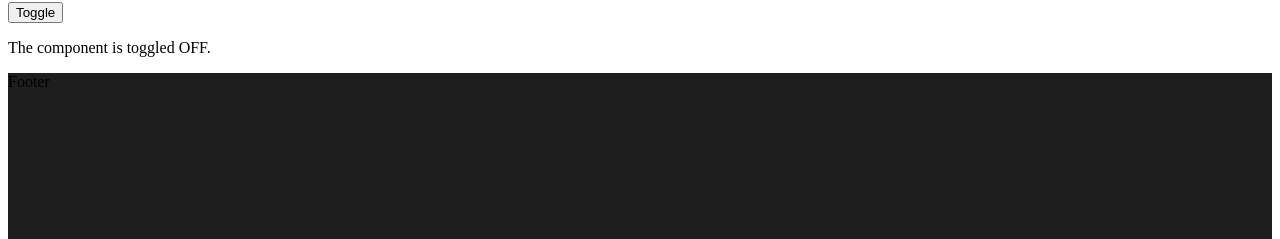
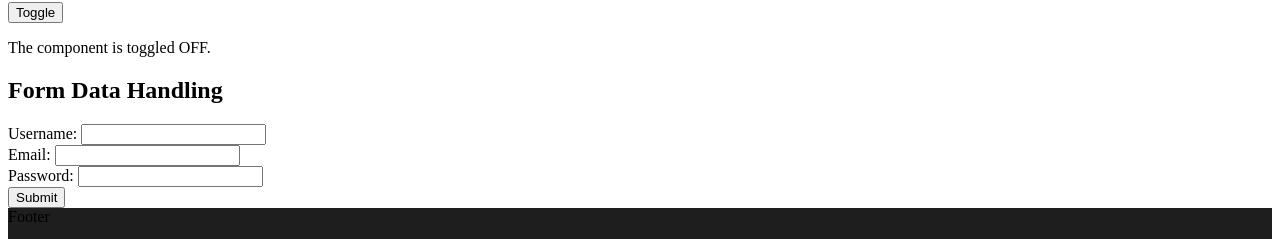
Before and after one commit to Front-End-Development1/reactjs-2nd-round, a React (Create React App) app: page / in a window 1280 px wide. Shown: the part 713-952 px from the top of the page. Built offline with nearby package versions, Linux system fonts and the light colour scheme; no server answers.

Commit message:
working on form data handling

```diff
--- a/src/components/Home.jsx
+++ b/src/components/Home.jsx
@@ -7,6 +7,7 @@ import APIs from "../CallAPI/APIs"
 import EffectHook from "../Hooks/EffectHook"
 import RefHook from "../Hooks/RefHook"
 import StateHook from "../Hooks/StateHook"
+import FormData from "../formDataHandling/FormData"
 
 //import Redux from "../stateManagement/Redux/Redux"
 
@@ -21,6 +22,7 @@ const Home = () => {
       <EffectHook />
       <RefHook />
       <StateHook />
+      <FormData />
       </MyProvider>
     </>
   )
--- /dev/null
+++ b/src/formDataHandling/FormData.jsx
@@ -0,0 +1,45 @@
+import React, { useState } from 'react';
+
+function FormData() {
+    const [formData, setFormData] = useState({
+        username: '',
+        email: '',
+        password: '',
+});
+
+const handleInputChange = (e) => {
+    const {name, value } = e.target;
+    setFormData({
+        ...formData,
+        [name]: value,
+    });
+};
+
+const handleSubmit = (e) => {
+    e.preventDefault();
+    console.log('Form submitted:');
+};
+
+return (
+    <div>
+        <h2>Form Data Handling</h2>
+        <firm onSubmit={handleSubmit}>
+            <label>
+                Username: <input type='text' name='username' value={formData.username} />
+            </label>
+            <br />
+            <label>
+               Email: <input type='email' name='email' value={formData.email} onChange={handleInputChange} />
+            </label>
+            <br />
+            <label>
+                Password: <input type='password' name='password' value={formData.password} onChange={handleInputChange} />
+            </label>
+            <br />
+            <button type="submit">Submit</button>
+        </firm>
+    </div>
+);
+}
+
+export default FormData;
```
